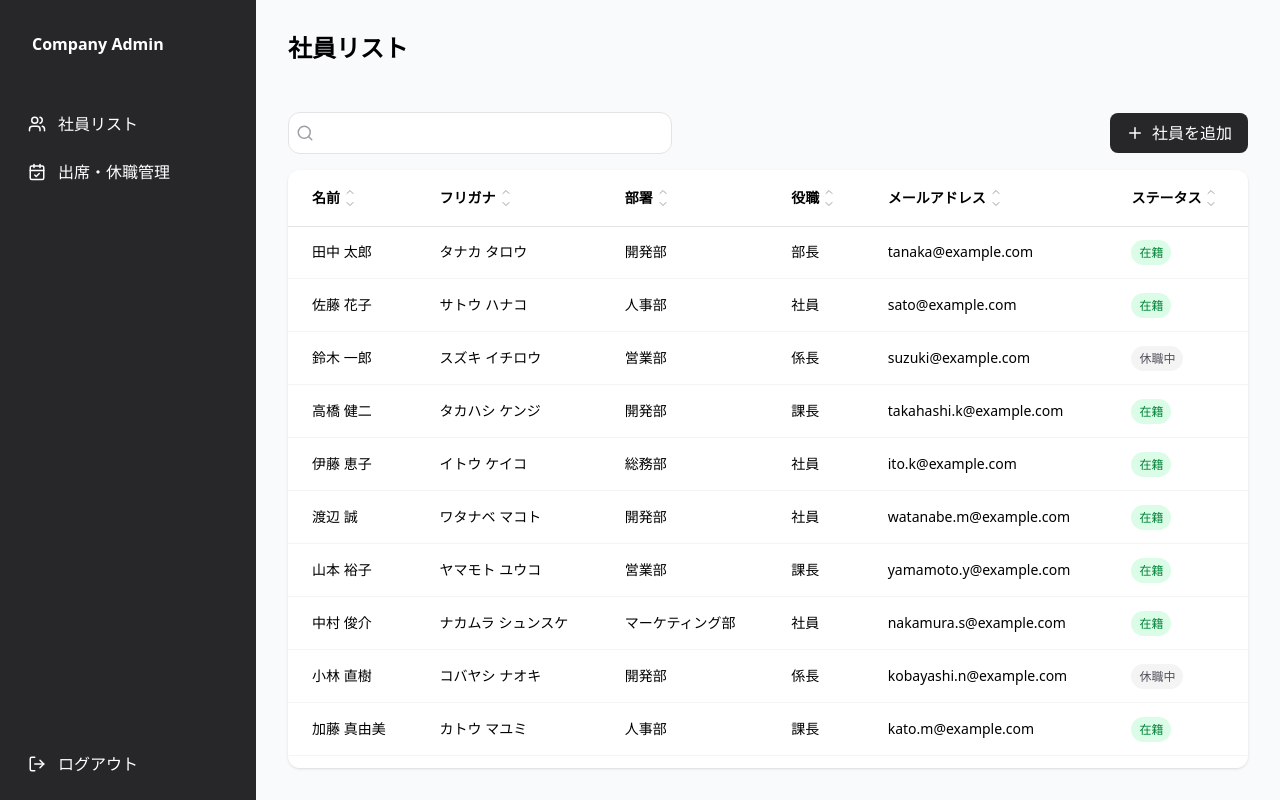
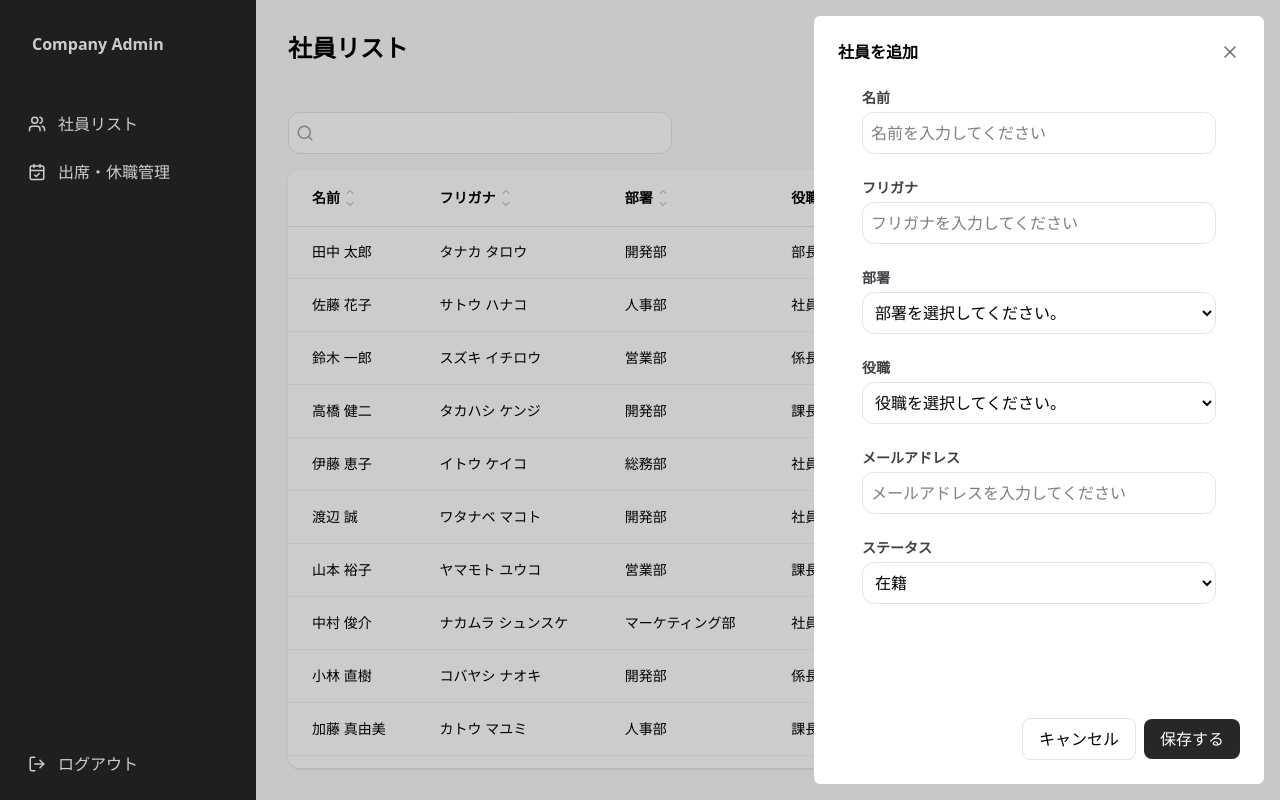
Before and after one commit to dojang102/company-admin-app, a React (Vite) app: page /employees in a window 1280 px wide. Both pictures are taken after a click on the button "社員を追加". Built offline with nearby package versions, Linux system fonts and the light colour scheme.

Commit message:
社員追加フォーム追加

```diff
--- a/src/pages/EmployeeListPage.tsx
+++ b/src/pages/EmployeeListPage.tsx
@@ -1,6 +1,6 @@
 import React, { useEffect, useState } from 'react';
 import PageLayout from '../components/PageLayout';
-import { Search, Plus, ChevronUp, ChevronDown } from 'lucide-react';
+import { Search, Plus, ChevronUp, ChevronDown, X } from 'lucide-react';
 
 interface Employee {
     id: string;
@@ -56,6 +56,8 @@ const EmployeeListPage = () => {
         key: 'id',
         order: null,
     });
+
+    const [isOpenDrawer, setIsOpenDrawer] = useState(false);
 
     // ソートアイコンcss制御
     const SortIcon = ({ columnKey }: { columnKey: keyof Employee }) => {
@@ -135,6 +137,7 @@ const EmployeeListPage = () => {
         <PageLayout
             title='社員リスト'
         >
+            {/* 検索と追加ボタン */}
             <div className='flex justify-between items-center py-4'>
                 <div className='relative w-80'>
                     <div className='absolute inset-y-0 left-2 flex items-center'>
@@ -146,18 +149,23 @@ const EmployeeListPage = () => {
                         onChange={(e) => setInputSearch(e.target.value)}
                     />
                 </div>
-                <button className='flex px-4 py-2 items-center justify-center bg-zinc-800 rounded-lg text-white'>
+                <button
+                    className='flex px-4 py-2 items-center justify-center bg-zinc-800 rounded-lg text-white'
+                    onClick={() => setIsOpenDrawer(true)}
+                >
                     <Plus size={18} />
                     <span className='pl-2'>社員を追加</span>
                 </button>
             </div>
+
+            {/* 社員テーブル */}
             <div className='flex-1 relative overflow-x-auto overflow-y-auto bg-white rounded-xl border-zinc-200 shadow-sm'>
                 <table className='w-full border-collapse text-left'>
                     <thead>
                         <tr className='sticky top-0 z-10 bg-white shadow-[0_1px_0_0_rgba(0,0,0,0.1)]'>
                             {tableHeaders.map((tableHeader) => (
                                 <th
-                                    className='px-6 py-4 text-sm font-semibold'
+                                    className='px-6 py-4 text-sm font-semibold cursor-pointer'
                                     onClick={() => handleSort(tableHeader.key)}
                                 >
                                     <div className='flex items-center'>
@@ -171,7 +179,7 @@ const EmployeeListPage = () => {
                     </thead>
                     <tbody className='divide-y divide-zinc-100'>
                         {searchedEmployees.map((employee) => (
-                            <tr key={employee.id} className='hover:bg-zinc-200 transition-colors'>
+                            <tr key={employee.id} className='hover:bg-zinc-200 transition-colors cursor-default'>
                                 <td className='px-6 py-4 text-sm'>{employee.name}</td>
                                 <td className='px-6 py-4 text-sm'>{employee.furigana}</td>
                                 <td className='px-6 py-4 text-sm'>{employee.department}</td>
@@ -188,6 +196,76 @@ const EmployeeListPage = () => {
                     </tbody>
                 </table>
             </div>
+            {/* 社員追加ドロワー */}
+            <div
+                className={`fixed inset-0 bg-black/20 z-40 transition-opacity duration-300 ${isOpenDrawer ? 'opacity-100' : 'opacity-0 pointer-events-none'
+                    }`}
+                onClick={() => setIsOpenDrawer(false)}
+            />
+            <div className={`fixed inset-y-0 right-0 w-[450px] z-50 m-4 transform transition-transform duration-300 ease-in-out ${isOpenDrawer ? 'translate-x-0' : 'translate-x-[calc(100%+32px)]'
+                }`}>
+                <div className='h-full flex flex-col p-6 bg-white rounded-md'>
+                    <div className='sticky top-0 flex items-center justify-between'>
+                        <h2 className='text-l font-bold'>
+                            社員を追加
+                        </h2>
+                        <X
+                            size={20}
+                            className='text-zinc-500'
+                            onClick={() => setIsOpenDrawer(false)}
+                        />
+                    </div>
+                    <form className='flex-1 overflow-y-auto p-6 space-y-6'>
+                        {tableHeaders.map((header) => (
+                            <div key={header.key}>
+                                <label className='block text-sm font-semibold text-zinc-700 mb-1'>
+                                    {header.label}
+                                </label>
+                                {header.key === 'department' ? (
+                                    <select className='w-full border border-zinc-200 rounded-xl p-2 focus:outline-none'>
+                                        <option value=''>部署を選択してください。</option>
+                                        <option value='開発部'>開発部</option>
+                                        <option value='営業部'>営業部</option>
+                                        <option value='人事部'>人事部</option>
+                                        <option value='総務部'>総務部</option>
+                                        <option value='マーケティング部'>マーケティング部</option>
+                                    </select>
+                                ) : header.key === 'position' ? (
+                                    <select className='w-full border border-zinc-200 rounded-xl p-2 focus:outline-none'>
+                                        <option value=''>役職を選択してください。</option>
+                                        <option value='部長'>部長</option>
+                                        <option value='課長'>課長</option>
+                                        <option value='係長'>係長</option>
+                                        <option value='主任'>主任</option>
+                                        <option value='社員'>社員</option>
+                                    </select>
+                                ) : header.key === 'status' ? (
+                                    <select className='w-full border border-zinc-200 rounded-xl p-2 focus:outline-none'>
+                                        <option value='在籍'>在籍</option>
+                                        <option value='休職中'>休職中</option>
+                                    </select>
+                                ) : (
+                                    <input
+                                        type='text'
+                                        placeholder={`${header.label}を入力してください`}
+                                        className='w-full border border-zinc-200 rounded-xl p-2 focus:outline-none focus:ring-2 focus:ring-zinc-800 transition-all'
+                                    />
+                                )}
+
+                            </div>
+                        ))}
+                    </form>
+                    <div className='flex items-center justify-end gap-2'>
+                        <button
+                            className='flex px-4 py-2 items-center justify-center border border-zinc-200 rounded-lg'
+                            onClick={() => setIsOpenDrawer(false)}
+                        >
+                            キャンセル
+                        </button>
+                        <button className='flex px-4 py-2 items-center justify-center bg-zinc-800 rounded-lg text-white'>保存する</button>
+                    </div>
+                </div>
+            </div>
         </PageLayout>
     )
 }
```
